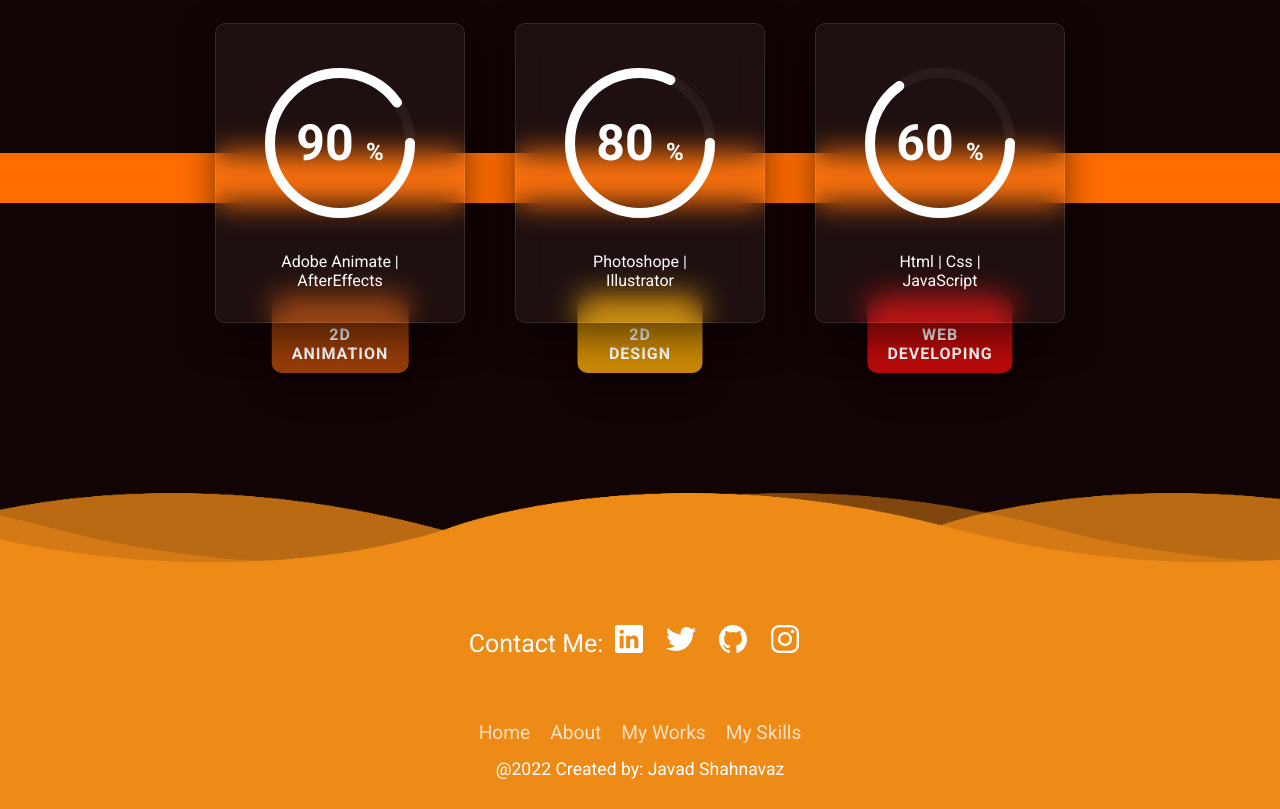
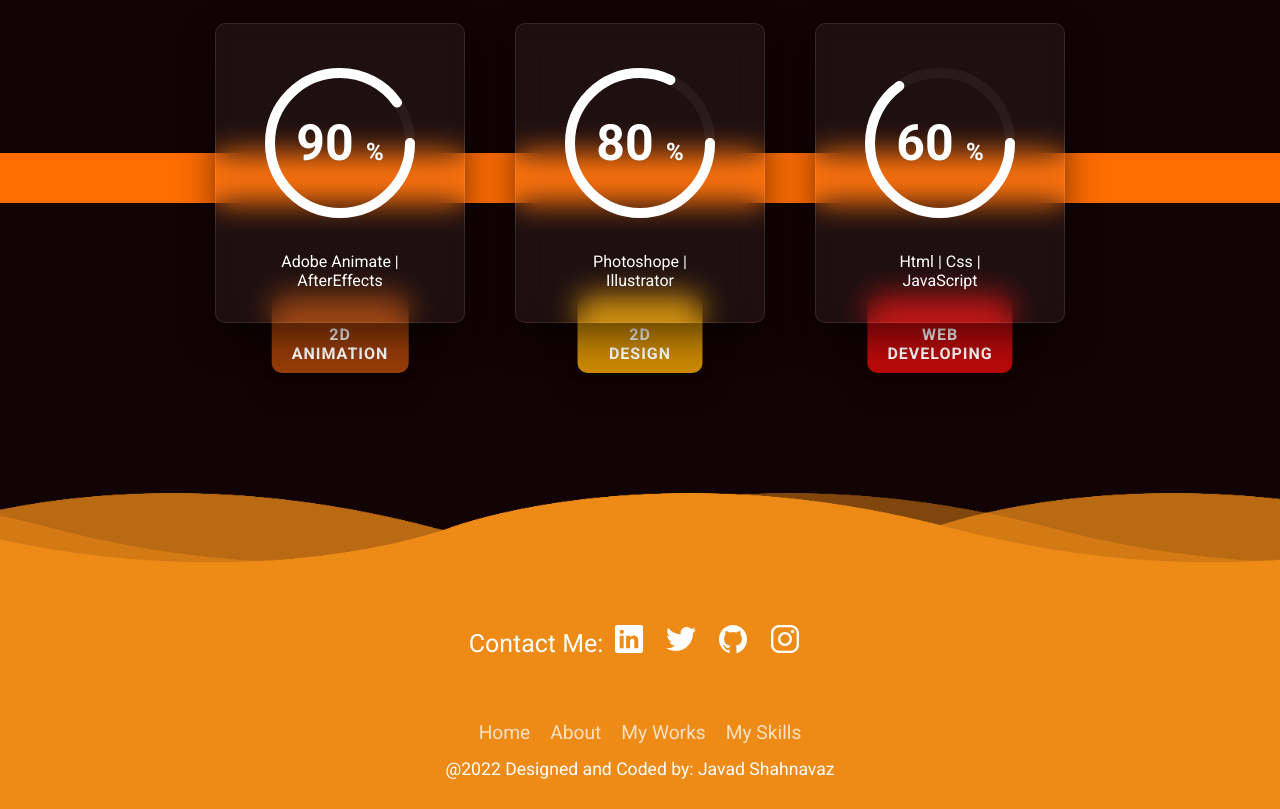
Before and after one commit to Javad-Shahnavaz/Portfolio, a plain HTML site: page index.html in a window 1280 px wide. Shown: the part 2957-3766 px from the top of the page. Drawn offline with nearby package versions, Linux system fonts and the light colour scheme.

Commit message:
Update index.html

```diff
--- a/index.html
+++ b/index.html
@@ -240,7 +240,7 @@
                 <li><a href="#myWorksId">My Works</a></li>
                 <li><a href="#mySkillsId">My Skills</a></li>
             </ul>
-            <p>@2022 Created by: Javad Shahnavaz </p>
+            <p>@2022 Designed and Coded by: Javad Shahnavaz </p>
 
         </footer>
     </div>
```
